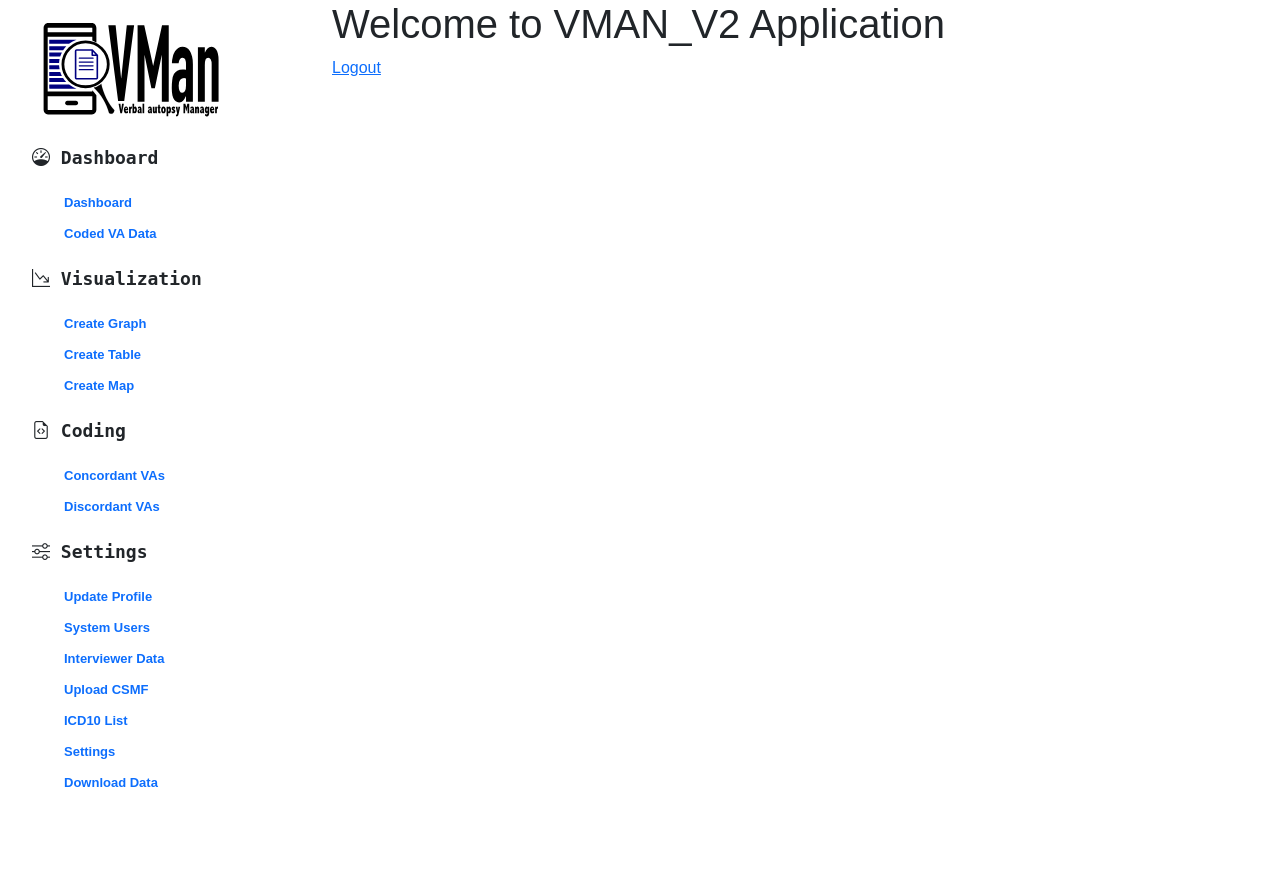
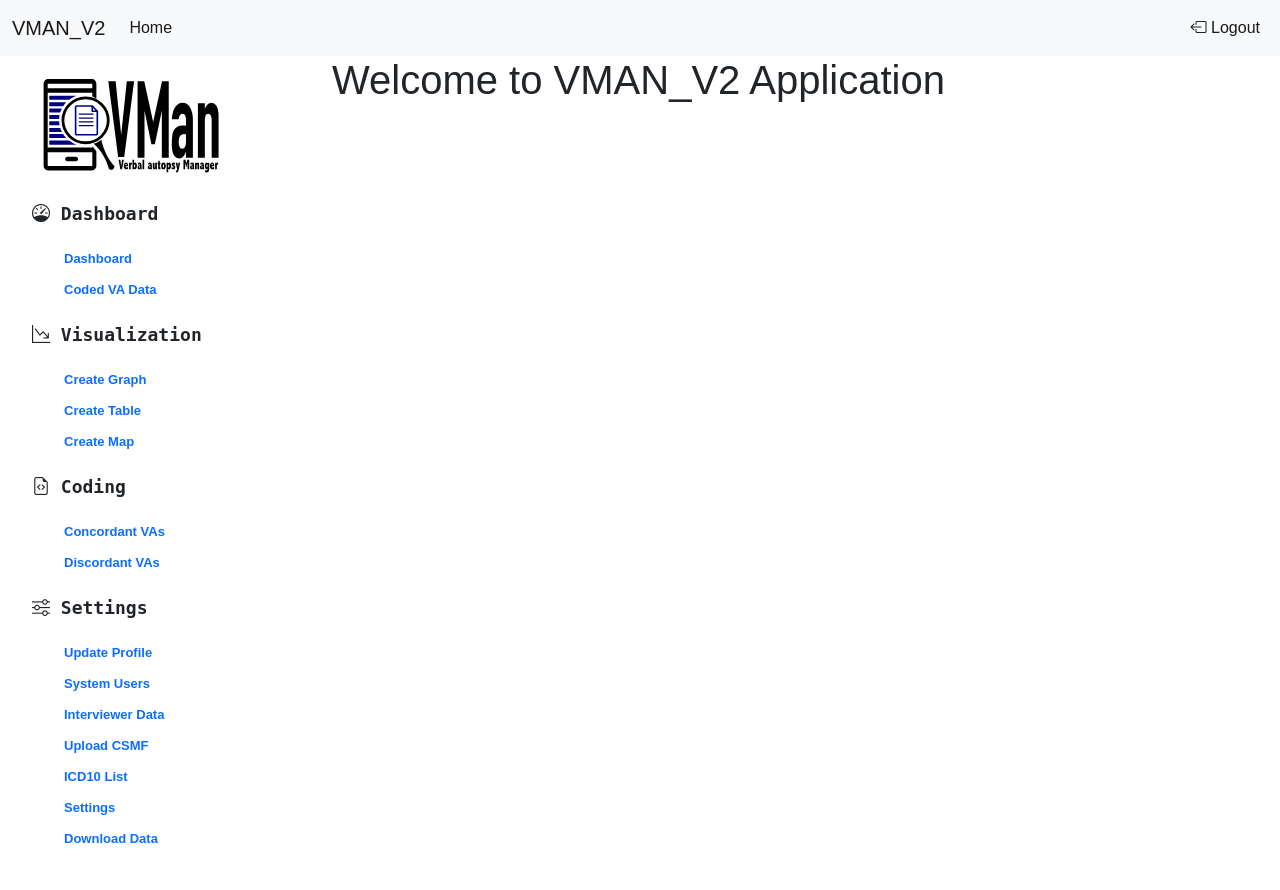
Before and after one commit to ilyatuu/VMan2_Django, a Django app: page / in a window 1280 px wide. Before the commit the page ends 787 px from the top, so only its background shows below. Run offline with Django 4.2, Linux system fonts and the light colour scheme; a user stored in the database is signed in; some libraries are stand-ins or nearby versions; some web fonts are replaced.

Commit message:
add header and logout link

```diff
--- a/templates/base.html
+++ b/templates/base.html
@@ -10,6 +10,7 @@
     <link rel="stylesheet" href="https://cdn.jsdelivr.net/npm/bootstrap-icons@1.8.3/font/bootstrap-icons.css">
   </head>
   <body class="dashboard_base">
+    {% include './components/header.html' %}
     <div class="container-fluid">
       <div class="row">
         <div class="col-md-3">
--- /dev/null
+++ b/templates/components/header.html
@@ -0,0 +1,20 @@
+<nav class="navbar navbar-expand-lg bg-light">
+  <div class="container-fluid">
+    <a class="navbar-brand" href="#">VMAN_V2</a>
+    <button class="navbar-toggler" type="button" data-bs-toggle="collapse" data-bs-target="#navbarSupportedContent" aria-controls="navbarSupportedContent" aria-expanded="false" aria-label="Toggle navigation">
+      <span class="navbar-toggler-icon"></span>
+    </button>
+    <div class="collapse navbar-collapse" id="navbarSupportedContent">
+      <ul class="navbar-nav me-auto mb-2 mb-lg-0">
+        <li class="nav-item">
+          <a class="nav-link active" aria-current="page" href="#">Home</a>
+        </li>
+      </ul>
+      <ul class="navbar-nav ms-auto mb-2 mb-lg-0">
+        <li class="nav-item">
+          <a class="nav-link active" aria-current="page" href="{% url 'authentication:logout' %}"><i class="bi bi-box-arrow-left"></i> Logout</a>
+        </li>
+      </ul>
+    </div>
+  </div>
+</nav>
--- a/templates/dashboard/home.html
+++ b/templates/dashboard/home.html
@@ -2,5 +2,4 @@
 {% block title %}Dashboard{% endblock %}
 {% block content %}
   <h1>Welcome to VMAN_V2 Application</h1>
-  <a href="{% url 'authentication:logout' %}">Logout</a>
 {% endblock %}
```
Also changed, not shown: db.sqlite3.
